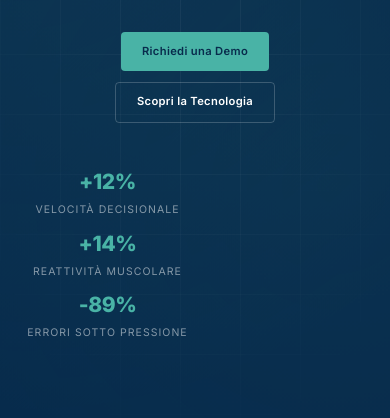
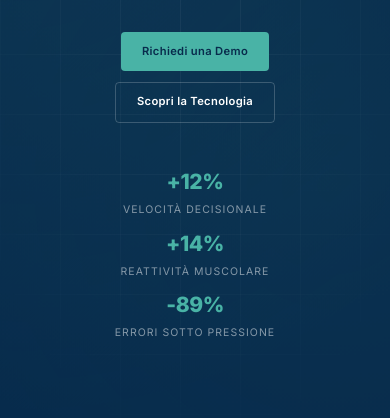
Before and after one commit to samuelespotti-daedalusxr/goalmind, a plain HTML site: page index.html in a window 390 px wide. Shown: the part 426-844 px from the top of the page. Drawn offline with Linux system fonts and the light colour scheme.

Commit message:
Fix mobile alignment for hero KPI

```diff
--- a/styles.css
+++ b/styles.css
@@ -476,6 +476,7 @@ button {
   .hero-stats {
     flex-direction: column;
     gap: 22px;
+    align-items: center;
   }
 }
 
@@ -486,6 +487,13 @@ button {
   flex-direction: column;
   align-items: center;
   text-align: center;
+}
+
+@media (max-width: 768px) {
+  .hero-stat {
+    min-width: auto;
+    width: auto;
+  }
 }
 
 .hero-stat:not(:last-child)::after {
```
